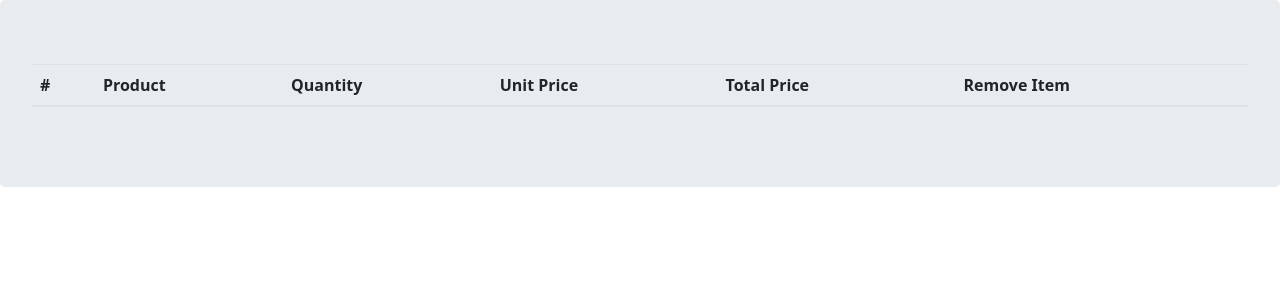
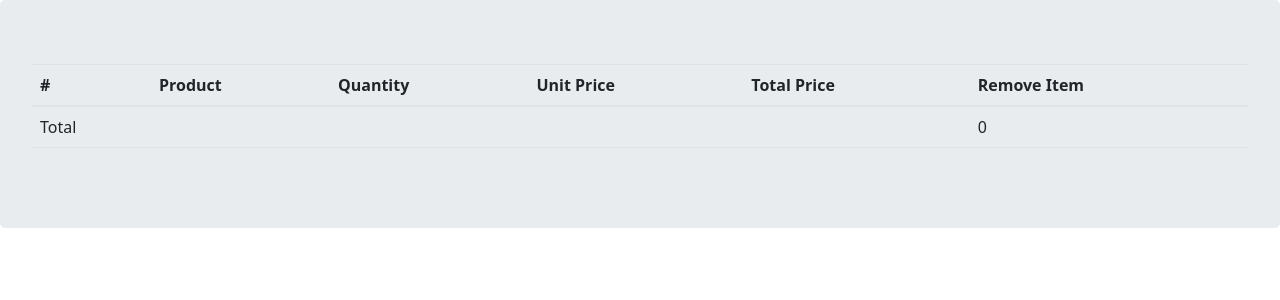
Before and after one commit to sarahghanei/EMart, a Django app: page /shop/detail/ in a window 1280 px wide. Shown: the part 56-356 px from the top of the page. Run offline with Django 3.2, Linux system fonts and the light colour scheme; lists and menus that the app fills with data are empty; some libraries are stand-ins or nearby versions.

Commit message:
basket total price

```diff
--- a/SRC/OnlineShopping/shop/shop.py
+++ b/SRC/OnlineShopping/shop/shop.py
@@ -57,6 +57,12 @@ class Shop:
             self.shop[product_id]['quantity'] += quantity
         self.save()
 
+    def get_total_price(self):
+        total_price = 0
+        for item in self.shop.values():
+            total_price += Decimal(item['price']) * int(item['quantity'])
+        return total_price
+
     def remove(self, product):
         product_id = str(product.id)
         if product_id in self.shop:
--- a/SRC/OnlineShopping/shop/templates/shop/detail.html
+++ b/SRC/OnlineShopping/shop/templates/shop/detail.html
@@ -15,7 +15,7 @@
     {% for item in shop %}
     <tr>
         <th scope="row">{{forloop.counter}}</th>
-        <td>{{item.product}}</td>
+        <td>{{item.product.name}}</td>
         <td>{{item.quantity}}</td>
         <td>{{item.price}}</td>
         <td>{{item.total_price}}</td>
@@ -26,6 +26,11 @@
         </td>
     </tr>
     {% endfor %}
+    <tr>
+        <td>Total</td>
+        <td colspan="4"></td>
+        <td>{{ shop.get_total_price }}</td>
+    </tr>
     </tbody>
 </table>
 {% endblock %}
```
